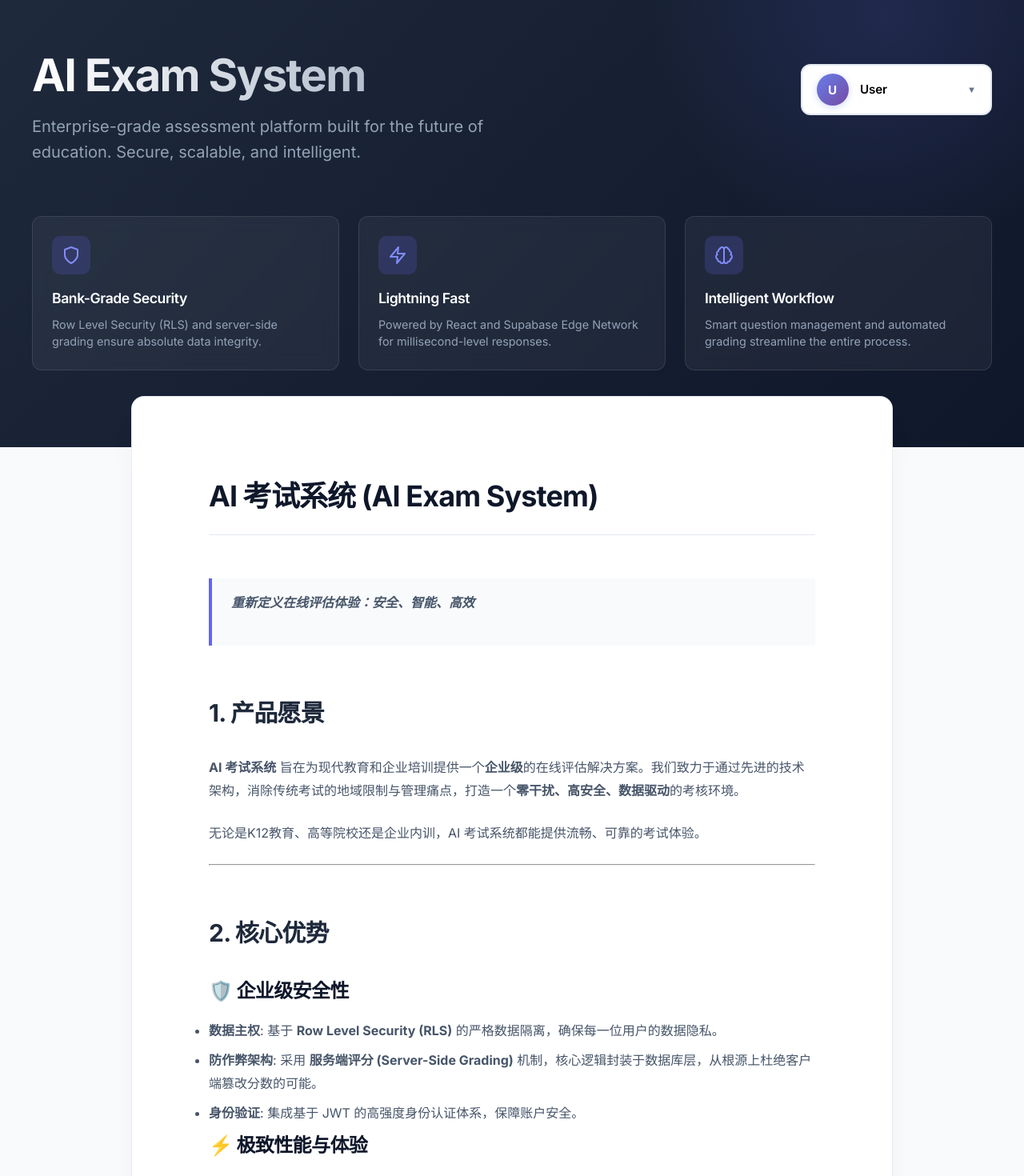
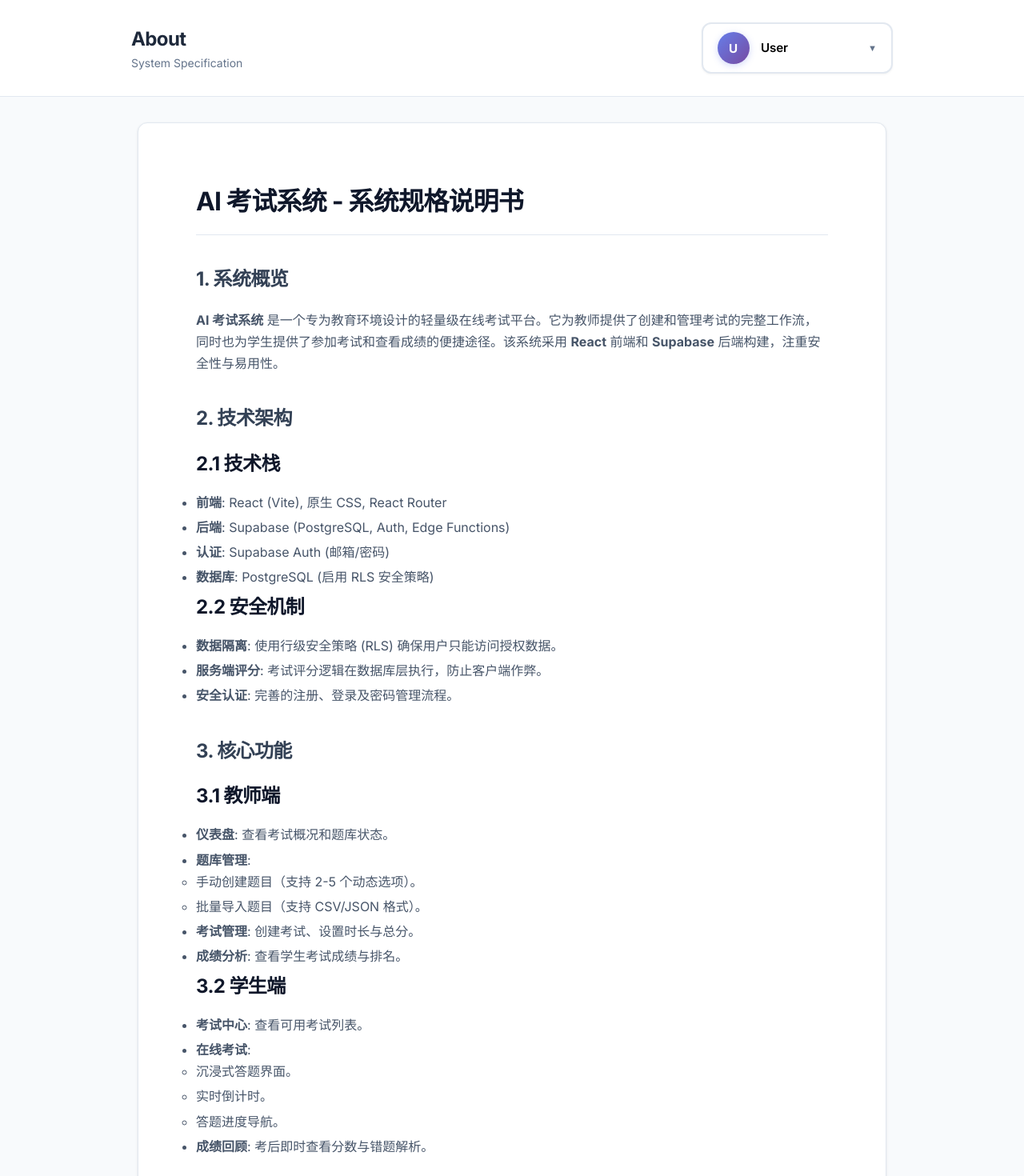
Before and after one commit to liujunandzhou/ai-exam, a React (Vite) app in the folder frontend/: page /about in a window 1280 px wide. Shown: the top 1470 px of the page at 80% size. Built offline with nearby package versions, Linux system fonts and the light colour scheme.

Commit message:
feat: Revert About page to simple markdown rendering of spec.md

```diff
--- a/frontend/public/spec.md
+++ b/frontend/public/spec.md
@@ -1,81 +1,46 @@
-# AI 考试系统 (AI Exam System)
-> **重新定义在线评估体验：安全、智能、高效**
+# AI 考试系统 - 系统规格说明书
 
-## 1. 产品愿景
-**AI 考试系统** 旨在为现代教育和企业培训提供一个**企业级**的在线评估解决方案。我们致力于通过先进的技术架构，消除传统考试的地域限制与管理痛点，打造一个**零干扰、高安全、数据驱动**的考核环境。
+## 1. 系统概览
+**AI 考试系统** 是一个专为教育环境设计的轻量级在线考试平台。它为教师提供了创建和管理考试的完整工作流，同时也为学生提供了参加考试和查看成绩的便捷途径。该系统采用 **React** 前端和 **Supabase** 后端构建，注重安全性与易用性。
 
-无论是K12教育、高等院校还是企业内训，AI 考试系统都能提供流畅、可靠的考试体验。
+## 2. 技术架构
 
----
+### 2.1 技术栈
+- **前端**: React (Vite), 原生 CSS, React Router
+- **后端**: Supabase (PostgreSQL, Auth, Edge Functions)
+- **认证**: Supabase Auth (邮箱/密码)
+- **数据库**: PostgreSQL (启用 RLS 安全策略)
 
-## 2. 核心优势
+### 2.2 安全机制
+- **数据隔离**: 使用行级安全策略 (RLS) 确保用户只能访问授权数据。
+- **服务端评分**: 考试评分逻辑在数据库层执行，防止客户端作弊。
+- **安全认证**: 完善的注册、登录及密码管理流程。
 
-### 🛡️ 企业级安全性
-- **数据主权**: 基于 **Row Level Security (RLS)** 的严格数据隔离，确保每一位用户的数据隐私。
-- **防作弊架构**: 采用 **服务端评分 (Server-Side Grading)** 机制，核心逻辑封装于数据库层，从根源上杜绝客户端篡改分数的可能。
-- **身份验证**: 集成基于 JWT 的高强度身份认证体系，保障账户安全。
+## 3. 核心功能
 
-### ⚡ 极致性能与体验
-- **毫秒级响应**: 基于 **React** 与 **Supabase** 构建的现代化单页应用 (SPA)，提供丝滑的页面切换与交互体验。
-- **全平台适配**: 精心打磨的响应式设计，完美适配桌面端、平板及各类移动设备，随时随地开启考试。
-- **沉浸式界面**: 采用 "Slate & Indigo" 极简美学设计，减少视觉干扰，帮助考生保持高度专注。
+### 3.1 教师端
+- **仪表盘**: 查看考试概况和题库状态。
+- **题库管理**:
+    - 手动创建题目（支持 2-5 个动态选项）。
+    - 批量导入题目（支持 CSV/JSON 格式）。
+- **考试管理**: 创建考试、设置时长与总分。
+- **成绩分析**: 查看学生考试成绩与排名。
 
-### 🚀 高效管理工作流
-- **智能题库**: 支持批量导入 (CSV/JSON) 与动态选项管理，大幅降低试题录入成本。
-- **即时反馈**: 考试结束后系统自动评分，即时生成详细的成绩报告与错题解析。
+### 3.2 学生端
+- **考试中心**: 查看可用考试列表。
+- **在线考试**:
+    - 沉浸式答题界面。
+    - 实时倒计时。
+    - 答题进度导航。
+- **成绩回顾**: 考后即时查看分数与错题解析。
 
----
+## 4. 数据库设计
+- **profiles**: 用户档案 (角色、头像)。
+- **questions**: 题库 (内容、选项、答案)。
+- **exams**: 考试配置 (题目集合、时长)。
+- **exam_results**: 考试记录 (分数、答题详情)。
 
-## 3. 功能模块详解
-
-### 3.1 教师控制台 (Teacher Command Center)
-*专为教育管理者打造的一站式管理中心。*
-
-- **仪表盘概览**: 实时查看考试状态与题库概况。
-- **智能组卷**:
-    - **灵活题型**: 支持单选、多选及 2-5 个动态选项的复杂题型。
-    - **批量作业**: 一键导入海量试题，系统自动校验格式。
-- **深度分析**:
-    - **成绩分布**: 可视化展示班级成绩走势。
-    - **错题追踪**: 精准定位高频错题，辅助教学诊断。
-
-### 3.2 考生中心 (Student Hub)
-*专注、流畅的考试环境。*
-
-- **个性化看板**: 清晰展示待考任务与历史战绩。
-- **沉浸式考场**:
-    - **倒计时提醒**: 顶部常驻时间管理工具。
-    - **快捷导航**: 侧边栏快速跳转题目，标记疑难问题。
-    - **自动保存**: 防止意外退出导致的数据丢失（规划中）。
-- **成绩洞察**:
-    - **能力雷达**: 不仅仅是分数，更是对知识掌握情况的全面复盘。
-    - **答案解析**: 详细的正确答案对比与解析。
-
----
-
-## 4. 技术架构规格
-
-本系统采用业界领先的 **Serverless** 架构，确保高可用性与低维护成本。
-
-| 层级 | 技术选型 | 核心价值 |
-| :--- | :--- | :--- |
-| **前端** | React 18, Vite | 极致的加载速度与组件化开发体验 |
-| **样式** | Modern CSS3, CSS Variables | 高度可定制的主题系统与流畅动画 |
-| **后端** | Supabase (BaaS) | 集数据库、认证、API 于一体的强大后端服务 |
-| **数据库** | PostgreSQL 15+ | 关系型数据库的黄金标准，支持复杂查询与 JSONB |
-| **安全** | RLS Policies, RPC Functions | 银行级的数据访问控制 |
-
----
-
-## 5. 未来路线图 (Roadmap)
-
-我们持续迭代，探索教育科技的边界。
-
-- [ ] **AI 智能出题**: 基于 LLM 自动根据知识点生成试题。
-- [ ] **多媒体支持**: 支持音频、视频及富文本题干，适应语言类考试。
-- [ ] **实时监考系统**: 集成摄像头与屏幕监控，进一步保障考试公平。
-- [ ] **学习路径推荐**: 基于考试结果，智能推荐个性化学习资源。
-
----
-
-> *Built with ❤️ by Antigravity Team*
+## 5. 未来规划
+- [ ] 支持富文本与图片题目。
+- [ ] 增加考试时间段限制。
+- [ ] 导出成绩报表。
--- a/frontend/src/pages/About.jsx
+++ b/frontend/src/pages/About.jsx
@@ -25,181 +25,55 @@ export default function About() {
 
     return (
         <div style={{ minHeight: '100vh', background: '#f8fafc', fontFamily: "'Inter', sans-serif" }}>
-            {/* Hero Section */}
-            <div style={{
-                background: 'linear-gradient(135deg, #1e293b 0%, #0f172a 100%)',
-                color: 'white',
-                padding: '4rem 2rem 6rem',
-                position: 'relative',
-                overflow: 'hidden'
-            }}>
-                {/* Abstract Background Shapes */}
+            <div className="page-header">
                 <div style={{
-                    position: 'absolute',
-                    top: '-50%',
-                    right: '-10%',
-                    width: '600px',
-                    height: '600px',
-                    background: 'radial-gradient(circle, rgba(99,102,241,0.15) 0%, rgba(0,0,0,0) 70%)',
-                    borderRadius: '50%',
-                    pointerEvents: 'none'
-                }} />
-
-                <div style={{ maxWidth: '1200px', margin: '0 auto', position: 'relative', zIndex: 1 }}>
-                    <div style={{ display: 'flex', justifyContent: 'space-between', alignItems: 'flex-start', marginBottom: '3rem' }}>
-                        <div>
-                            <h1 style={{
-                                fontSize: 'clamp(2.5rem, 5vw, 3.5rem)',
-                                fontWeight: '800',
-                                letterSpacing: '-0.03em',
-                                lineHeight: '1.1',
-                                marginBottom: '1rem',
-                                background: 'linear-gradient(to right, #fff, #94a3b8)',
-                                WebkitBackgroundClip: 'text',
-                                WebkitTextFillColor: 'transparent'
-                            }}>
-                                AI Exam System
-                            </h1>
-                            <p style={{
-                                fontSize: '1.25rem',
-                                color: '#94a3b8',
-                                maxWidth: '600px',
-                                lineHeight: '1.6'
-                            }}>
-                                Enterprise-grade assessment platform built for the future of education. Secure, scalable, and intelligent.
-                            </p>
-                        </div>
-                        <div style={{ marginTop: '1rem' }}>
-                            <ProfileMenu />
-                        </div>
+                    maxWidth: '1000px',
+                    width: '100%',
+                    margin: '0 auto',
+                    display: 'flex',
+                    justifyContent: 'space-between',
+                    alignItems: 'center',
+                    padding: '0 1.5rem'
+                }}>
+                    <div>
+                        <h1 style={{ fontSize: '1.5rem', fontWeight: '700', color: '#1e293b', margin: 0 }}>About</h1>
+                        <p style={{ margin: 0, color: '#64748b', fontSize: '0.875rem' }}>System Specification</p>
                     </div>
-
-                    {/* Feature Grid */}
-                    <div style={{
-                        display: 'grid',
-                        gridTemplateColumns: 'repeat(auto-fit, minmax(300px, 1fr))',
-                        gap: '1.5rem',
-                        marginTop: '2rem'
-                    }}>
-                        <FeatureCard
-                            icon={<ShieldIcon />}
-                            title="Bank-Grade Security"
-                            desc="Row Level Security (RLS) and server-side grading ensure absolute data integrity."
-                        />
-                        <FeatureCard
-                            icon={<ZapIcon />}
-                            title="Lightning Fast"
-                            desc="Powered by React and Supabase Edge Network for millisecond-level responses."
-                        />
-                        <FeatureCard
-                            icon={<BrainIcon />}
-                            title="Intelligent Workflow"
-                            desc="Smart question management and automated grading streamline the entire process."
-                        />
-                    </div>
+                    <ProfileMenu />
                 </div>
             </div>
 
-            {/* Content Section */}
-            <div className="container" style={{
-                maxWidth: '1000px',
-                margin: '-4rem auto 4rem',
-                padding: '0 1.5rem',
-                position: 'relative',
-                zIndex: 10
-            }}>
-                <div className="card" style={{
-                    background: 'white',
-                    borderRadius: '16px',
-                    boxShadow: '0 25px 50px -12px rgba(0, 0, 0, 0.05)',
-                    overflow: 'hidden',
-                    border: '1px solid rgba(226, 232, 240, 0.8)'
-                }}>
-                    <div className="markdown-body" style={{ padding: '4rem' }}>
+            <div className="container" style={{ maxWidth: '1000px', paddingBottom: '4rem' }}>
+                <div className="card" style={{ background: 'white', borderRadius: '12px', boxShadow: '0 1px 3px rgba(0,0,0,0.1)' }}>
+                    <div className="markdown-body" style={{ padding: '2.5rem' }}>
                         {loading && (
-                            <div style={{ textAlign: 'center', padding: '4rem', color: '#64748b' }}>
-                                <div className="spinner" style={{ marginBottom: '1rem' }}></div>
-                                Loading system specifications...
+                            <div style={{ textAlign: 'center', padding: '3rem', color: '#64748b' }}>
+                                Loading...
                             </div>
                         )}
 
                         {error && (
-                            <div style={{ padding: '2rem', background: '#fee2e2', color: '#991b1b', borderRadius: '8px' }}>
-                                <strong>Error:</strong> {error}
+                            <div style={{ padding: '1rem', background: '#fee2e2', color: '#991b1b', borderRadius: '8px' }}>
+                                Error: {error}
                             </div>
                         )}
 
                         {!loading && !error && (
                             <Markdown components={{
-                                h1: ({ node, ...props }) => <h1 style={{ borderBottom: '1px solid #e2e8f0', paddingBottom: '0.5em', marginBottom: '1.5em', marginTop: '0' }} {...props} />,
-                                h2: ({ node, ...props }) => <h2 style={{ color: '#1e293b', marginTop: '2em', marginBottom: '1em' }} {...props} />,
-                                p: ({ node, ...props }) => <p style={{ lineHeight: '1.8', color: '#475569', marginBottom: '1.5em' }} {...props} />,
-                                li: ({ node, ...props }) => <li style={{ lineHeight: '1.8', color: '#475569', marginBottom: '0.5em' }} {...props} />,
-                                table: ({ node, ...props }) => <div style={{ overflowX: 'auto', marginBottom: '2rem' }}><table style={{ width: '100%', borderCollapse: 'collapse', fontSize: '0.95rem' }} {...props} /></div>,
-                                th: ({ node, ...props }) => <th style={{ background: '#f8fafc', padding: '1rem', borderBottom: '2px solid #e2e8f0', textAlign: 'left', color: '#334155' }} {...props} />,
-                                td: ({ node, ...props }) => <td style={{ padding: '1rem', borderBottom: '1px solid #e2e8f0', color: '#475569' }} {...props} />,
-                                blockquote: ({ node, ...props }) => <blockquote style={{ borderLeft: '4px solid #6366f1', background: '#f8fafc', margin: '1.5em 0', padding: '1em 1.5em', color: '#475569', fontStyle: 'italic' }} {...props} />,
+                                h1: ({ node, ...props }) => <h1 style={{ borderBottom: '1px solid #e2e8f0', paddingBottom: '0.5em', marginBottom: '1em', fontSize: '2em' }} {...props} />,
+                                h2: ({ node, ...props }) => <h2 style={{ marginTop: '1.5em', marginBottom: '0.75em', fontSize: '1.5em', color: '#334155' }} {...props} />,
+                                p: ({ node, ...props }) => <p style={{ lineHeight: '1.7', color: '#475569', marginBottom: '1em' }} {...props} />,
+                                li: ({ node, ...props }) => <li style={{ lineHeight: '1.7', color: '#475569', marginBottom: '0.25em' }} {...props} />,
+                                table: ({ node, ...props }) => <div style={{ overflowX: 'auto', margin: '1.5rem 0' }}><table style={{ width: '100%', borderCollapse: 'collapse', fontSize: '0.9rem' }} {...props} /></div>,
+                                th: ({ node, ...props }) => <th style={{ background: '#f1f5f9', padding: '0.75rem', border: '1px solid #e2e8f0', textAlign: 'left' }} {...props} />,
+                                td: ({ node, ...props }) => <td style={{ padding: '0.75rem', border: '1px solid #e2e8f0' }} {...props} />,
                             }}>
                                 {content}
                             </Markdown>
                         )}
                     </div>
                 </div>
-
-                <div style={{ textAlign: 'center', marginTop: '3rem', color: '#94a3b8', fontSize: '0.875rem' }}>
-                    &copy; {new Date().getFullYear()} AI Exam System. All rights reserved.
-                </div>
             </div>
         </div>
     );
 }
-
-function FeatureCard({ icon, title, desc }) {
-    return (
-        <div style={{
-            background: 'rgba(255, 255, 255, 0.05)',
-            backdropFilter: 'blur(10px)',
-            border: '1px solid rgba(255, 255, 255, 0.1)',
-            padding: '1.5rem',
-            borderRadius: '12px',
-            transition: 'transform 0.2s ease',
-            cursor: 'default'
-        }}>
-            <div style={{
-                width: '48px',
-                height: '48px',
-                background: 'rgba(99, 102, 241, 0.2)',
-                borderRadius: '10px',
-                display: 'flex',
-                alignItems: 'center',
-                justifyContent: 'center',
-                marginBottom: '1rem',
-                color: '#818cf8'
-            }}>
-                {icon}
-            </div>
-            <h3 style={{ color: 'white', fontSize: '1.1rem', marginBottom: '0.5rem', fontWeight: '600' }}>{title}</h3>
-            <p style={{ color: '#94a3b8', fontSize: '0.9rem', lineHeight: '1.5', margin: 0 }}>{desc}</p>
-        </div>
-    );
-}
-
-// Simple SVG Icons
-const ShieldIcon = () => (
-    <svg width="24" height="24" viewBox="0 0 24 24" fill="none" stroke="currentColor" strokeWidth="2" strokeLinecap="round" strokeLinejoin="round">
-        <path d="M12 22s8-4 8-10V5l-8-3-8 3v7c0 6 8 10 8 10z"></path>
-    </svg>
-);
-
-const ZapIcon = () => (
-    <svg width="24" height="24" viewBox="0 0 24 24" fill="none" stroke="currentColor" strokeWidth="2" strokeLinecap="round" strokeLinejoin="round">
-        <polygon points="13 2 3 14 12 14 11 22 21 10 12 10 13 2"></polygon>
-    </svg>
-);
-
-const BrainIcon = () => (
-    <svg width="24" height="24" viewBox="0 0 24 24" fill="none" stroke="currentColor" strokeWidth="2" strokeLinecap="round" strokeLinejoin="round">
-        <path d="M9.5 2A2.5 2.5 0 0 1 12 4.5v15a2.5 2.5 0 0 1-4.96.44 2.5 2.5 0 0 1-2.96-3.08 3 3 0 0 1-.34-5.58 2.5 2.5 0 0 1 1.32-4.24 2.5 2.5 0 0 1 1.98-3A2.5 2.5 0 0 1 9.5 2Z"></path>
-        <path d="M14.5 2A2.5 2.5 0 0 0 12 4.5v15a2.5 2.5 0 0 0 4.96.44 2.5 2.5 0 0 0 2.96-3.08 3 3 0 0 0 .34-5.58 2.5 2.5 0 0 0-1.32-4.24 2.5 2.5 0 0 0-1.98-3A2.5 2.5 0 0 0 14.5 2Z"></path>
-    </svg>
-);
```
